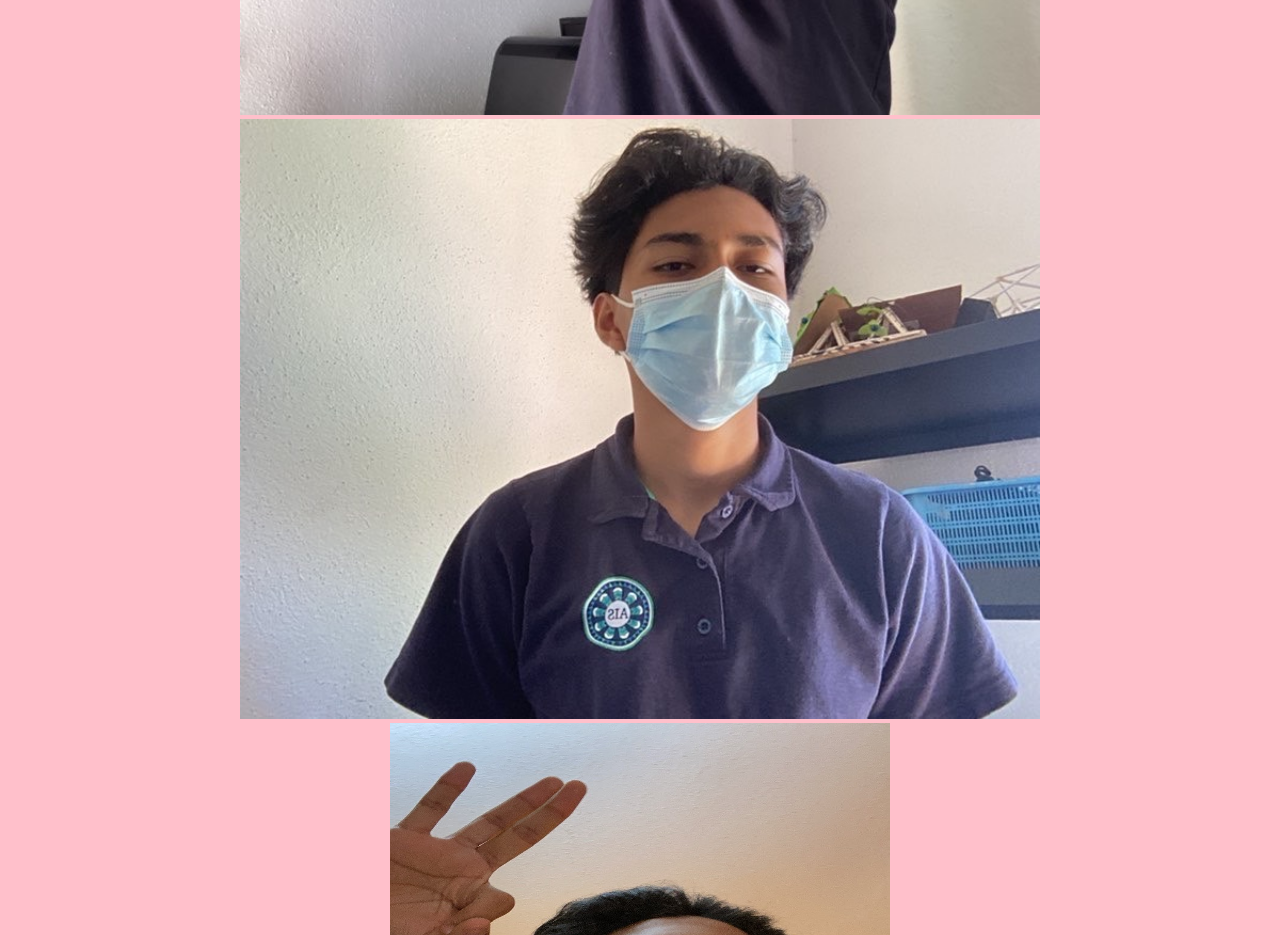
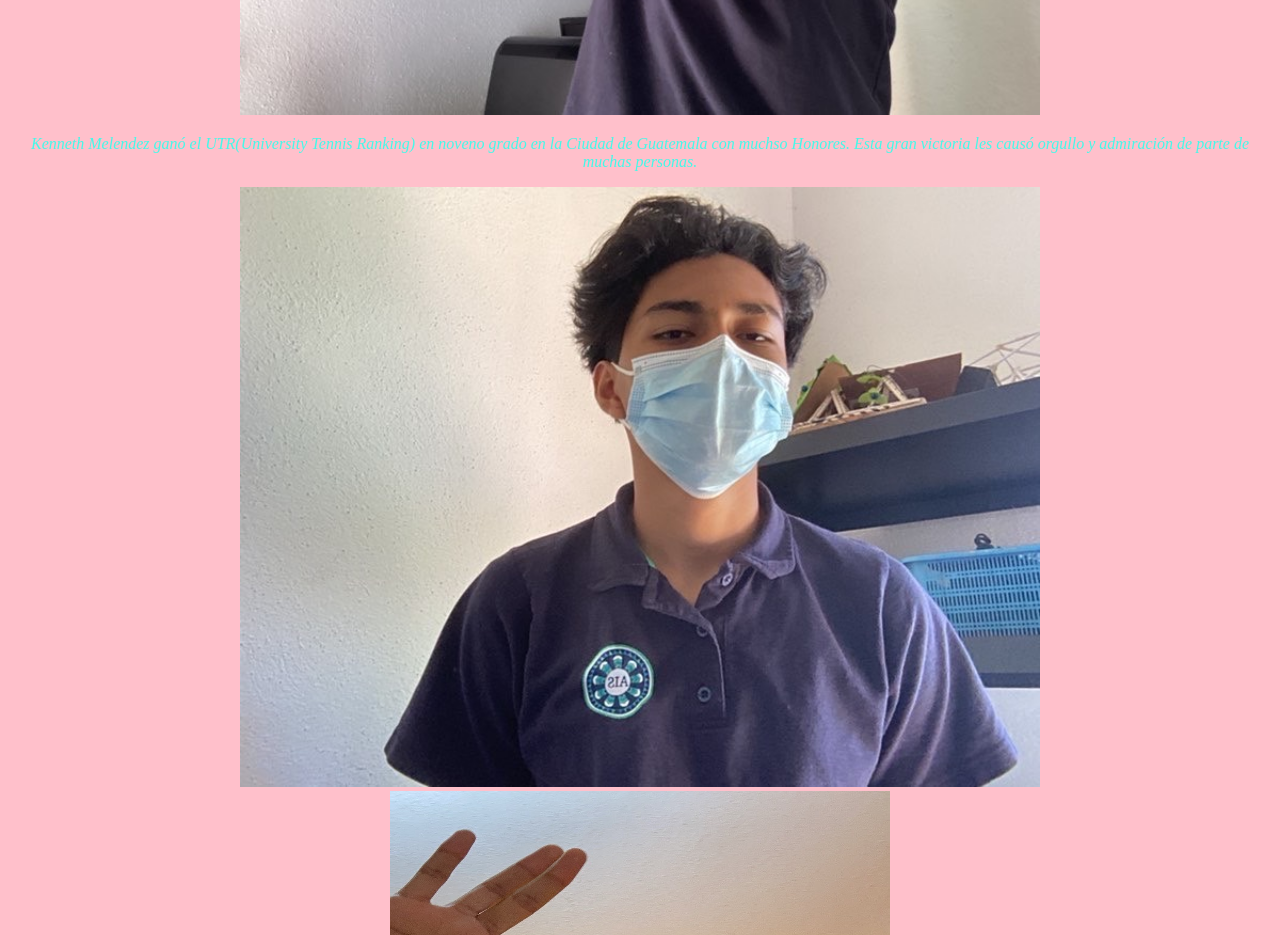
Before and after one commit to adrianaaaaam/finalprojectq3, a plain HTML site: page index.html in a window 1280 px wide. Shown: the part 960-1895 px from the top of the page. Drawn offline with Linux system fonts and the light colour scheme.

Commit message:
Update index.html

```diff
--- a/index.html
+++ b/index.html
@@ -65,6 +65,7 @@ table, th, td {
 </table>
 <h1><i>Imágenes</i></h1>
   <img src="goat/kenneth.jpg" style="width:800px;height:600px;">
+   <p style="color:#44F9E9;"><i>Kenneth Melendez ganó el UTR(University Tennis Ranking) en noveno grado en la Ciudad de Guatemala con muchso Honores. Esta gran victoria les causó orgullo y admiración de parte de muchas personas.</i></p>
   <img src="goat/kenneth1.jpg" style="width:800px;height:600px;">
    <img src="Pictures/Kenneth Photo 2.jpg" style="width:500px;height:600px;">
 
```
